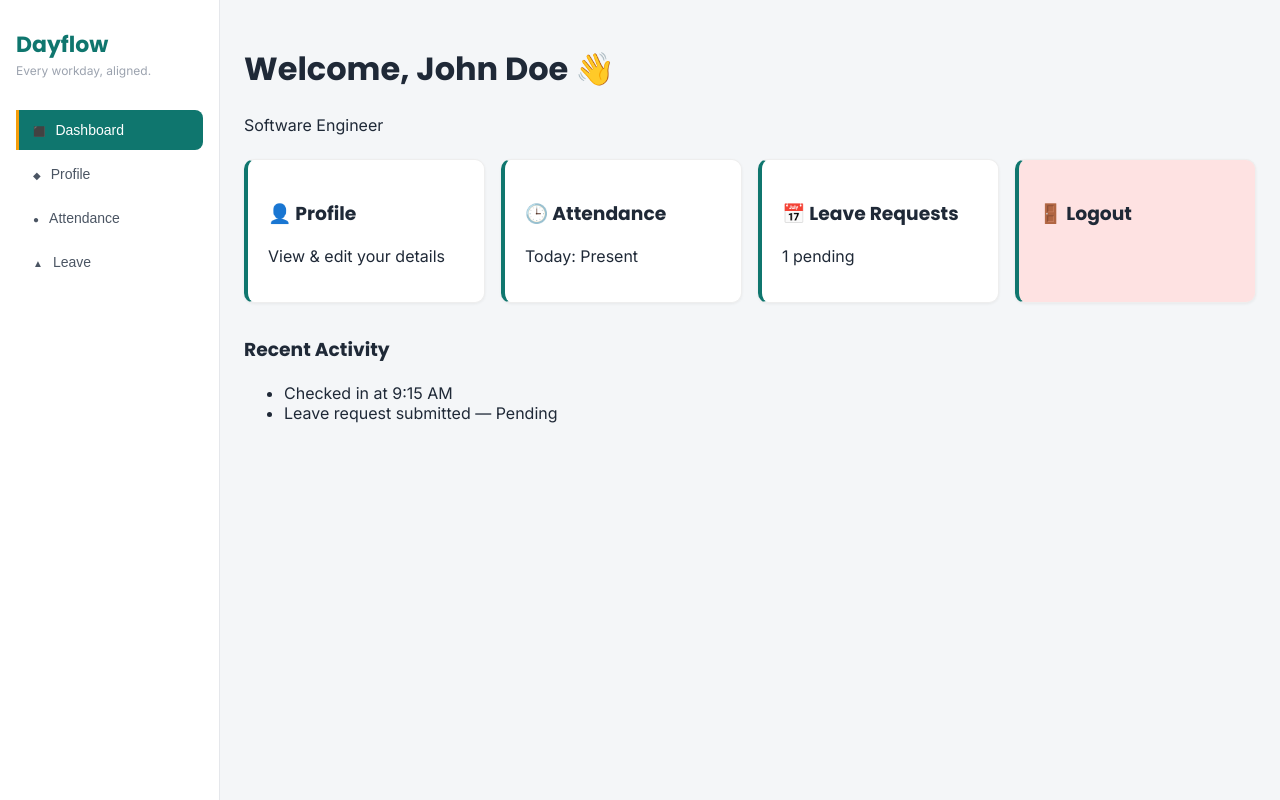
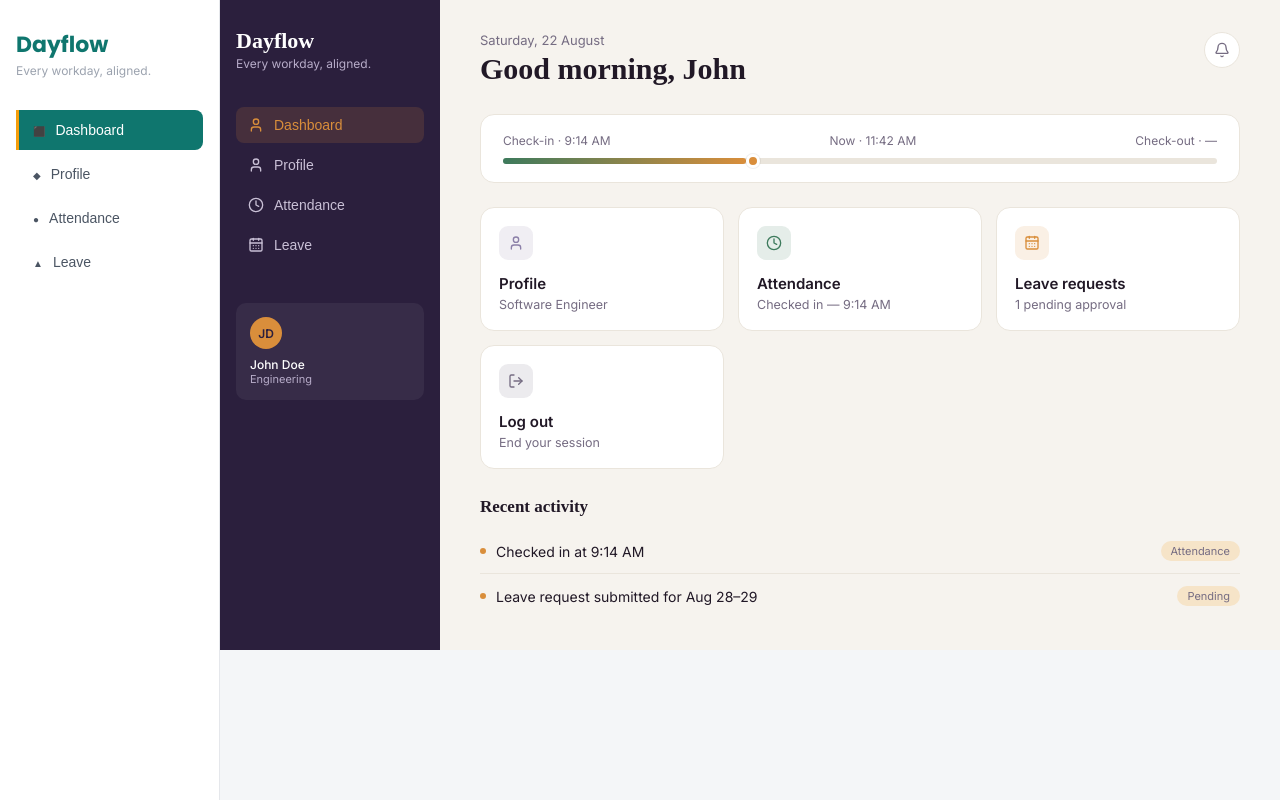
Before and after one commit to mourisikaagk/IndexOne-odoo-hackathon, a React app in the folder frontend/: page / in a window 1280 px wide. Built offline with nearby package versions, Linux system fonts and the light colour scheme; the HTML template or start-up script is replaced by a standard one.

Commit message:
Update employee dashboard UI

```diff
--- a/frontend/package.json
+++ b/frontend/package.json
@@ -11,6 +11,7 @@
   },
   "dependencies": {
     "axios": "^1.19.0",
+    "lucide-react": "^1.33.0",
     "react": "^19.2.8",
     "react-dom": "^19.2.8",
     "react-router-dom": "^7.18.2"
--- a/frontend/src/components/employee/EmployeeDashboard.jsx
+++ b/frontend/src/components/employee/EmployeeDashboard.jsx
@@ -1,73 +1,315 @@
-import { useNavigate } from "react-router-dom";
+import { useState } from "react";
+import { User, Clock, CalendarDays, LogOut, Bell } from "lucide-react";
+
+const tokens = {
+  ink: "#2B1F3D",
+  inkLight: "#4A3B63",
+  gold: "#D98E3B",
+  goldSoft: "#F6E4C8",
+  lavender: "#8B7FA8",
+  ivory: "#F6F3EE",
+  card: "#FFFFFF",
+  textPrimary: "#211826",
+  textMuted: "#756C82",
+  border: "#EAE5DC",
+  green: "#3D7A5C",
+};
 
 function EmployeeDashboard() {
-  const navigate = useNavigate();
+  const [active, setActive] = useState("Dashboard");
 
-  // Mock data — will be replaced with API data later
-  const employee = {
-    name: "John Doe",
-    designation: "Software Engineer",
-    attendanceToday: "Present",
-    pendingLeaves: 1,
-  };
+  const links = [
+    { label: "Dashboard", icon: User },
+    { label: "Profile", icon: User },
+    { label: "Attendance", icon: Clock },
+    { label: "Leave", icon: CalendarDays },
+  ];
 
-  const handleLogout = () => {
-    localStorage.removeItem("token");
-    navigate("/");
-  };
+  const cards = [
+    { title: "Profile", sub: "Software Engineer", icon: User, accent: tokens.lavender },
+    { title: "Attendance", sub: "Checked in — 9:14 AM", icon: Clock, accent: tokens.green },
+    { title: "Leave requests", sub: "1 pending approval", icon: CalendarDays, accent: tokens.gold },
+    { title: "Log out", sub: "End your session", icon: LogOut, accent: tokens.textMuted },
+  ];
 
   return (
-    <div style={{ padding: "24px" }}>
-      <h1>Welcome, {employee.name} 👋</h1>
-      <p>{employee.designation}</p>
-
+    <div
+      style={{
+        display: "flex",
+        minHeight: "600px",
+        fontFamily: "'Inter', sans-serif",
+        background: tokens.ivory,
+      }}
+    >
       <div
         style={{
-          display: "grid",
-          gridTemplateColumns: "repeat(auto-fit, minmax(220px, 1fr))",
-          gap: "16px",
-          marginTop: "24px",
+          width: 220,
+          background: tokens.ink,
+          padding: "28px 16px",
+          flexShrink: 0,
         }}
       >
-        <div style={cardStyle} onClick={() => navigate("/employee/profile")}>
-          <h3>👤 Profile</h3>
-          <p>View & edit your details</p>
+        <div
+          style={{
+            fontFamily: "'Fraunces', serif",
+            fontWeight: 600,
+            fontSize: 22,
+            color: "#fff",
+          }}
+        >
+          Dayflow
         </div>
+        <p style={{ fontSize: 12, color: "#B7ACC9", marginTop: 2 }}>
+          Every workday, aligned.
+        </p>
 
-        <div style={cardStyle} onClick={() => navigate("/employee/attendance")}>
-          <h3>🕒 Attendance</h3>
-          <p>Today: {employee.attendanceToday}</p>
-        </div>
+        <nav style={{ marginTop: 36, display: "flex", flexDirection: "column", gap: 4 }}>
+          {links.map((link) => {
+            const isActive = active === link.label;
+            const Icon = link.icon;
 
-        <div style={cardStyle} onClick={() => navigate("/employee/leave")}>
-          <h3>📅 Leave Requests</h3>
-          <p>{employee.pendingLeaves} pending</p>
-        </div>
+            return (
+              <button
+                key={link.label}
+                onClick={() => setActive(link.label)}
+                style={{
+                  display: "flex",
+                  alignItems: "center",
+                  gap: 10,
+                  border: "none",
+                  textAlign: "left",
+                  padding: "10px 12px",
+                  borderRadius: 8,
+                  cursor: "pointer",
+                  fontSize: 14,
+                  fontWeight: 500,
+                  background: isActive ? "rgba(217,142,59,0.15)" : "transparent",
+                  color: isActive ? tokens.gold : "#C9C0D6",
+                }}
+              >
+                <Icon size={16} />
+                {link.label}
+              </button>
+            );
+          })}
+        </nav>
 
-        <div style={{ ...cardStyle, background: "#fee2e2" }} onClick={handleLogout}>
-          <h3>🚪 Logout</h3>
+        <div
+          style={{
+            marginTop: 40,
+            padding: "14px",
+            borderRadius: 10,
+            background: "rgba(255,255,255,0.06)",
+          }}
+        >
+          <div
+            style={{
+              width: 32,
+              height: 32,
+              borderRadius: "50%",
+              background: tokens.gold,
+              display: "flex",
+              alignItems: "center",
+              justifyContent: "center",
+              fontSize: 12,
+              fontWeight: 600,
+              color: tokens.ink,
+              marginBottom: 8,
+            }}
+          >
+            JD
+          </div>
+          <p style={{ fontSize: 12, color: "#fff", margin: 0, fontWeight: 500 }}>John Doe</p>
+          <p style={{ fontSize: 11, color: "#B7ACC9", margin: 0 }}>Engineering</p>
         </div>
       </div>
 
-      <div style={{ marginTop: "32px" }}>
-        <h3>Recent Activity</h3>
-        <ul>
-          <li>Checked in at 9:15 AM</li>
-          <li>Leave request submitted — Pending</li>
-        </ul>
+      <div style={{ flex: 1, padding: "32px 40px" }}>
+        <div style={{ display: "flex", justifyContent: "space-between", alignItems: "flex-start" }}>
+          <div>
+            <p style={{ fontSize: 13, color: tokens.textMuted, margin: 0 }}>Saturday, 22 August</p>
+            <h1
+              style={{
+                fontFamily: "'Fraunces', serif",
+                fontWeight: 600,
+                fontSize: 30,
+                color: tokens.textPrimary,
+                margin: "4px 0 0",
+              }}
+            >
+              Good morning, John
+            </h1>
+          </div>
+
+          <div
+            style={{
+              width: 36,
+              height: 36,
+              borderRadius: "50%",
+              background: tokens.card,
+              border: `1px solid ${tokens.border}`,
+              display: "flex",
+              alignItems: "center",
+              justifyContent: "center",
+            }}
+          >
+            <Bell size={16} color={tokens.textMuted} />
+          </div>
+        </div>
+
+        <div
+          style={{
+            marginTop: 28,
+            background: tokens.card,
+            border: `1px solid ${tokens.border}`,
+            borderRadius: 14,
+            padding: "18px 22px",
+          }}
+        >
+          <div
+            style={{
+              display: "flex",
+              justifyContent: "space-between",
+              fontSize: 12,
+              color: tokens.textMuted,
+              marginBottom: 10,
+            }}
+          >
+            <span>Check-in · 9:14 AM</span>
+            <span>Now · 11:42 AM</span>
+            <span>Check-out · —</span>
+          </div>
+
+          <div
+            style={{
+              position: "relative",
+              height: 6,
+              borderRadius: 3,
+              background: tokens.border,
+            }}
+          >
+            <div
+              style={{
+                position: "absolute",
+                left: 0,
+                top: 0,
+                height: "100%",
+                width: "34%",
+                borderRadius: 3,
+                background: `linear-gradient(90deg, ${tokens.green}, ${tokens.gold})`,
+              }}
+            />
+            <div
+              style={{
+                position: "absolute",
+                left: "34%",
+                top: -4,
+                width: 14,
+                height: 14,
+                borderRadius: "50%",
+                background: tokens.gold,
+                border: "3px solid #fff",
+                boxShadow: "0 0 0 1px rgba(0,0,0,0.06)",
+              }}
+            />
+          </div>
+        </div>
+
+        <div
+          style={{
+            display: "grid",
+            gridTemplateColumns: "repeat(auto-fit, minmax(190px, 1fr))",
+            gap: 14,
+            marginTop: 24,
+          }}
+        >
+          {cards.map((card) => {
+            const Icon = card.icon;
+
+            return (
+              <div
+                key={card.title}
+                style={{
+                  background: tokens.card,
+                  border: `1px solid ${tokens.border}`,
+                  borderRadius: 14,
+                  padding: "18px",
+                  cursor: "pointer",
+                }}
+              >
+                <div
+                  style={{
+                    width: 34,
+                    height: 34,
+                    borderRadius: 9,
+                    background: `${card.accent}22`,
+                    display: "flex",
+                    alignItems: "center",
+                    justifyContent: "center",
+                    marginBottom: 14,
+                  }}
+                >
+                  <Icon size={16} color={card.accent} />
+                </div>
+                <p style={{ fontWeight: 600, fontSize: 15, margin: 0, color: tokens.textPrimary }}>
+                  {card.title}
+                </p>
+                <p style={{ fontSize: 12.5, color: tokens.textMuted, margin: "4px 0 0" }}>
+                  {card.sub}
+                </p>
+              </div>
+            );
+          })}
+        </div>
+
+        <div style={{ marginTop: 28 }}>
+          <h3
+            style={{
+              fontFamily: "'Fraunces', serif",
+              fontWeight: 600,
+              fontSize: 17,
+              color: tokens.textPrimary,
+              marginBottom: 12,
+            }}
+          >
+            Recent activity
+          </h3>
+
+          {[
+            { text: "Checked in at 9:14 AM", tag: "Attendance" },
+            { text: "Leave request submitted for Aug 28–29", tag: "Pending" },
+          ].map((activity, index) => (
+            <div
+              key={index}
+              style={{
+                display: "flex",
+                alignItems: "center",
+                justifyContent: "space-between",
+                padding: "12px 0",
+                borderBottom: index === 0 ? `1px solid ${tokens.border}` : "none",
+              }}
+            >
+              <div style={{ display: "flex", alignItems: "center", gap: 10 }}>
+                <div style={{ width: 6, height: 6, borderRadius: "50%", background: tokens.gold }} />
+                <span style={{ fontSize: 14, color: tokens.textPrimary }}>{activity.text}</span>
+              </div>
+              <span
+                style={{
+                  fontSize: 11,
+                  color: tokens.textMuted,
+                  background: tokens.goldSoft,
+                  padding: "3px 10px",
+                  borderRadius: 20,
+                }}
+              >
+                {activity.tag}
+              </span>
+            </div>
+          ))}
+        </div>
       </div>
     </div>
   );
 }
 
-const cardStyle = {
-  border: "1px solid #eee",
-  borderLeft: "4px solid #0F766E",
-  borderRadius: "10px",
-  padding: "20px",
-  cursor: "pointer",
-  background: "#fff",
-  boxShadow: "0 1px 3px rgba(0,0,0,0.06)",
-};
-
 export default EmployeeDashboard;
```
Also changed, not shown: 1 other file (tests, documents, lock files or other folders).
